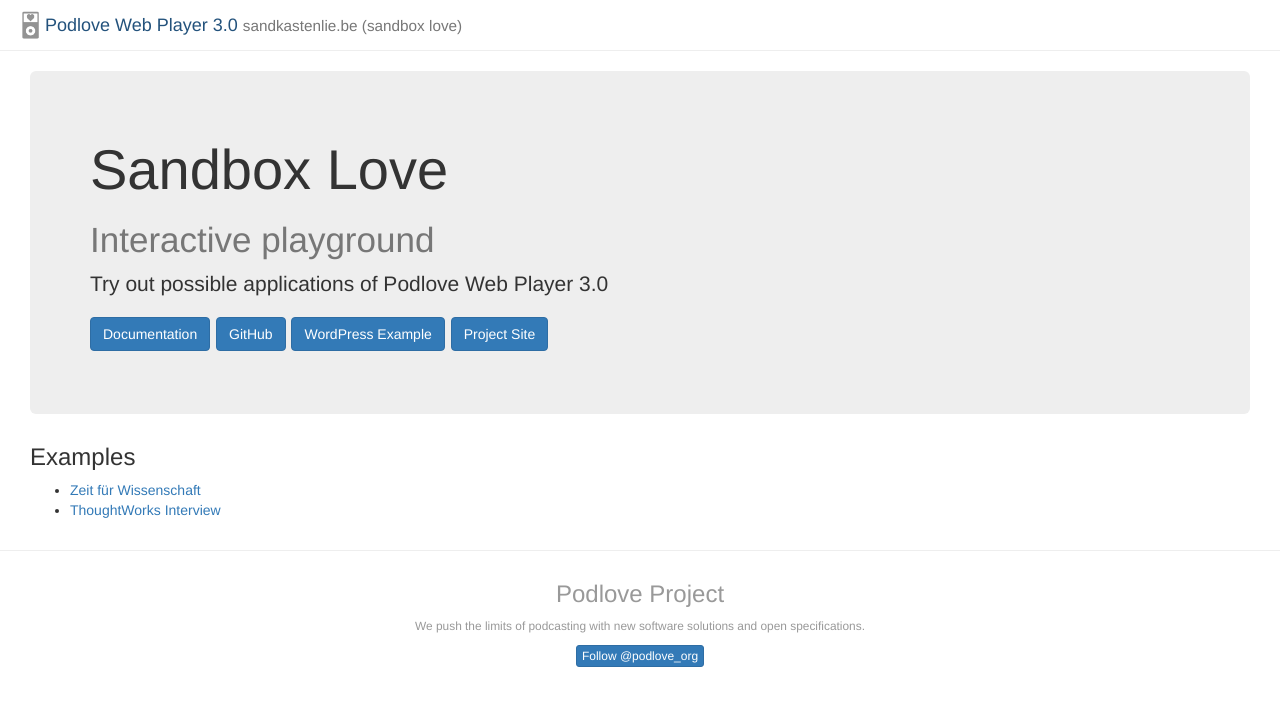
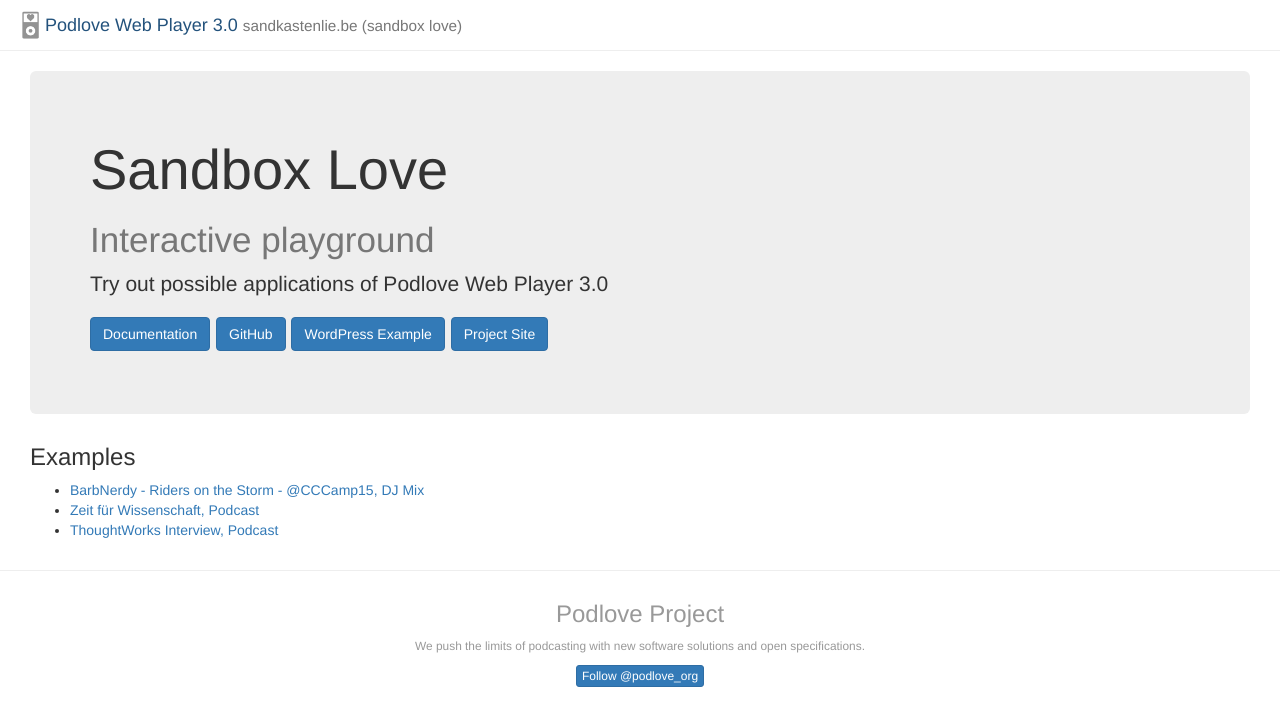
Before and after one commit to line-o/sandkastenlie.be, a Jekyll site: the page built from index.md, in a window 1280 px wide. Shown: the top 726 px of the page. Built offline with Jekyll 4.4.1, drawn with Linux system fonts in a browser that asks for light colours; nearby versions of some CDN libraries; Markdown is read by kramdown in place of the engine named in the settings.

Commit message:
content: Add example gist file to sandbox

```diff
--- a/index.md
+++ b/index.md
@@ -3,8 +3,9 @@
 title: "Documentation"
 script: "/js/injected.js"
 examples: [
-    ["532cf0c77963e38f3774", "Zeit für Wissenschaft"],
-    ["9a9cfbd00092c7db6760", "ThoughtWorks Interview"]
+    ["19e899bbed1d6aed4bc5", "BarbNerdy - Riders on the Storm - @CCCamp15, DJ Mix"],
+    ["532cf0c77963e38f3774", "Zeit für Wissenschaft, Podcast"],
+    ["9a9cfbd00092c7db6760", "ThoughtWorks Interview, Podcast"]
 ]
 ---
 
```
